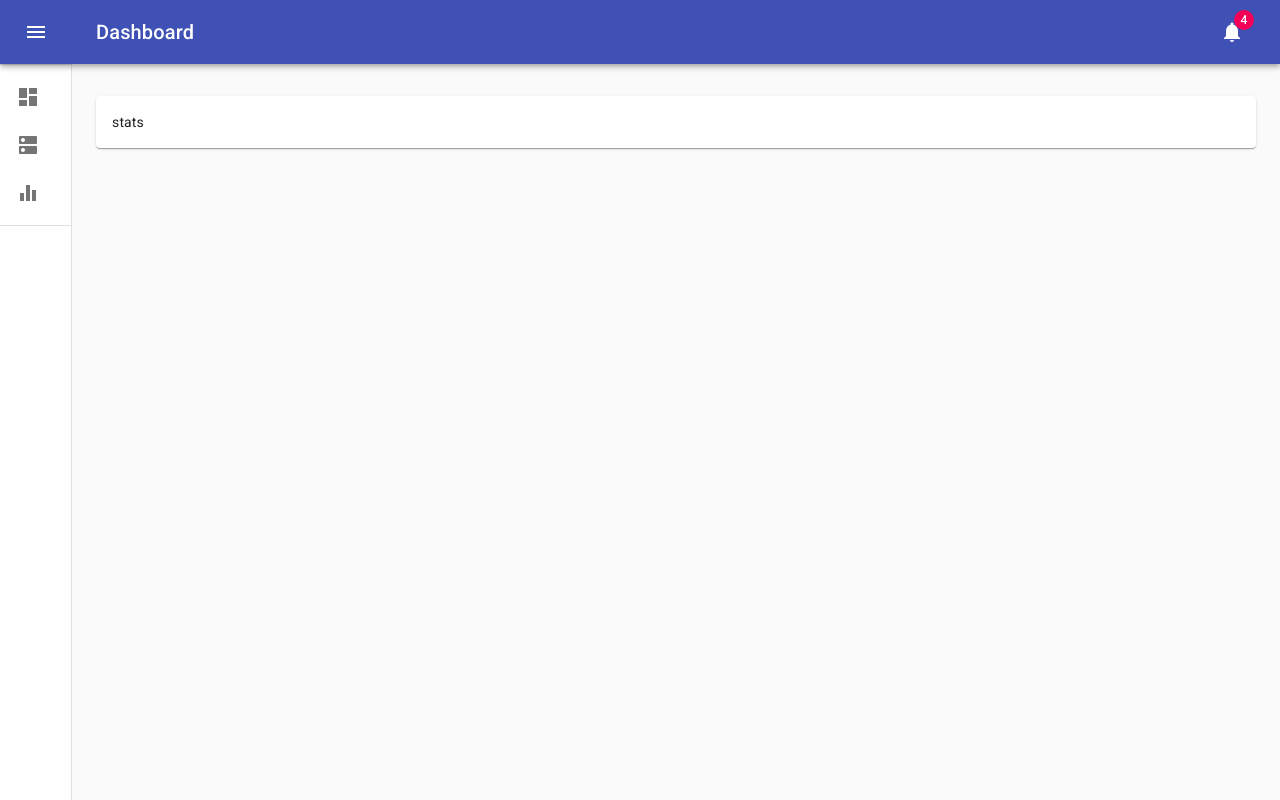
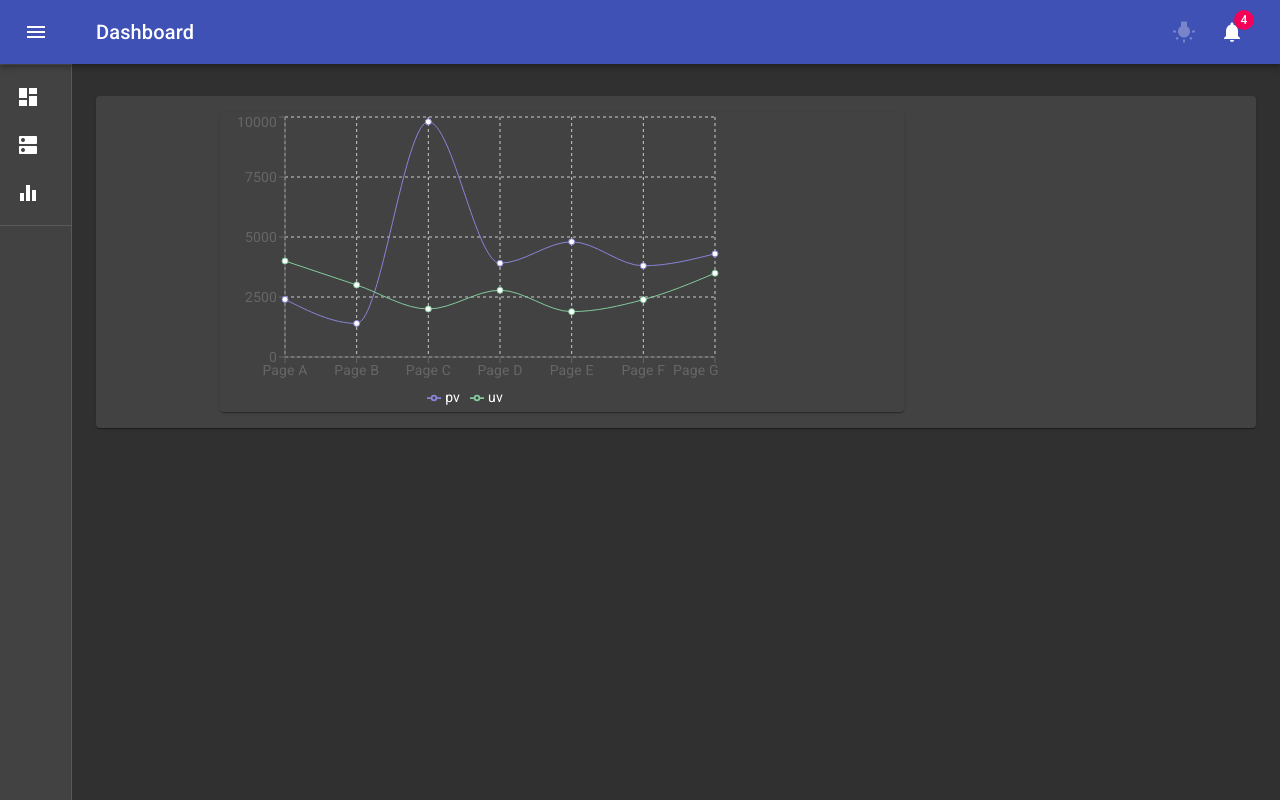
Before and after one commit to karpinski1994/karpinski1994.github.io, a React (Create React App) app in the folder client/: page /stats in a window 1280 px wide. Built offline with nearby package versions, Linux system fonts and the light colour scheme.

Commit message:
Add recharts and dark/light mode

```diff
--- a/client/package.json
+++ b/client/package.json
@@ -14,6 +14,7 @@
     "@types/node": "^14.14.6",
     "@types/react": "^16.9.55",
     "@types/react-dom": "^16.9.9",
+    "@types/recharts": "^1.8.16",
     "axios": "^0.20.0",
     "lodash": "^4.17.20",
     "react": "^16.13.1",
@@ -22,6 +23,7 @@
     "react-redux": "^7.2.1",
     "react-router-dom": "^5.2.0",
     "react-scripts": "3.4.3",
+    "recharts": "^1.8.5",
     "redux": "^4.0.5",
     "redux-thunk": "^2.3.0",
     "shortid": "^2.2.15",
--- a/client/src/App.js
+++ b/client/src/App.js
@@ -1,10 +1,11 @@
 import React from "react";
 import { BrowserRouter, Route } from "react-router-dom";
 import Dashboard from "containers/Dashboard/index";
-import ProductsForm from "containers/Products/Form";
+import { Container } from '@material-ui/core';
 import styled from "styled-components";
 import Decks from 'containers/Decks/Decks.tsx'
-import { Container } from '@material-ui/core';
+import Stats from "containers/Stats/Stats";
+import Chart from "containers/Chart/Chart";
 const Wrapper = styled.div`
   height: 100vh;
   width: 100vw;
@@ -30,7 +31,7 @@ function App() {
       <BrowserRouter>
         <Route path="/" exact component={()=> <div>dzik</div> } />
         <Route path="/decks" exact component={Decks} />
-        <Route path="/stats" exact component={()=> <div>stats</div> } />
+        <Route path="/stats" exact component={Stats} />
       </BrowserRouter>
     </Dashboard>
 
--- /dev/null
+++ b/client/src/containers/Chart/Chart.tsx
@@ -0,0 +1,50 @@
+import React, { PureComponent } from 'react';
+import {
+  LineChart, Line, XAxis, YAxis, CartesianGrid, Tooltip, Legend,
+} from 'recharts';
+
+const data = [
+  {
+    name: 'Page A', uv: 4000, pv: 2400, amt: 2400,
+  },
+  {
+    name: 'Page B', uv: 3000, pv: 1398, amt: 2210,
+  },
+  {
+    name: 'Page C', uv: 2000, pv: 9800, amt: 2290,
+  },
+  {
+    name: 'Page D', uv: 2780, pv: 3908, amt: 2000,
+  },
+  {
+    name: 'Page E', uv: 1890, pv: 4800, amt: 2181,
+  },
+  {
+    name: 'Page F', uv: 2390, pv: 3800, amt: 2500,
+  },
+  {
+    name: 'Page G', uv: 3490, pv: 4300, amt: 2100,
+  },
+];
+
+export default class Example extends PureComponent {
+  static jsfiddleUrl = 'https://jsfiddle.net/alidingling/xqjtetw0/';
+
+  render() {
+    return (
+      <LineChart
+        width={500}
+        height={300}
+        data={data}
+      >
+        <CartesianGrid strokeDasharray="3 3" />
+        <XAxis dataKey="name" />
+        <YAxis />
+        <Tooltip />
+        <Legend />
+        <Line type="monotone" dataKey="pv" stroke="#8884d8" activeDot={{ r: 8 }} />
+        <Line type="monotone" dataKey="uv" stroke="#82ca9d" />
+      </LineChart>
+    );
+  }
+}
--- a/client/src/containers/Dashboard/index.tsx
+++ b/client/src/containers/Dashboard/index.tsx
@@ -1,4 +1,4 @@
-import React from 'react';
+import React, { useState } from 'react';
 import clsx from 'clsx';
 import { makeStyles } from '@material-ui/core/styles';
 import CssBaseline from '@material-ui/core/CssBaseline';
@@ -18,7 +18,10 @@ import Link from '@material-ui/core/Link';
 import MenuIcon from '@material-ui/icons/Menu';
 import ChevronLeftIcon from '@material-ui/icons/ChevronLeft';
 import NotificationsIcon from '@material-ui/icons/Notifications';
-import {navList} from 'components/Nav/navList.tsx';
+import WbIncandescentIcon from '@material-ui/icons/WbIncandescent';
+import { navList } from 'components/Nav/navList.tsx';
+import { createMuiTheme, ThemeProvider } from "@material-ui/core/styles";
+import Switch from "@material-ui/core/Switch";
 function Copyright() {
   return (
     <Typography variant="body2" color="textSecondary" align="center">
@@ -110,9 +113,19 @@ const useStyles = makeStyles((theme) => ({
 
 }));
 
-export default function Dashboard(props) {
+export default function Dashboard(props: any) {
   const classes = useStyles();
   const [open, setOpen] = React.useState(false);
+  const [lightState, setDarkState] = useState(false);
+  const palletType = lightState ? "light" : "dark";
+  const darkTheme = createMuiTheme({
+    palette: {
+      type: palletType,
+    }
+  });
+  const handleThemeChange = () => {
+    setDarkState(!lightState);
+  };
   const handleDrawerOpen = () => {
     setOpen(true);
   };
@@ -121,6 +134,7 @@ export default function Dashboard(props) {
   };
 
   return (
+    <ThemeProvider theme={darkTheme}>
       <div className={classes.root}>
         <CssBaseline />
         <AppBar position="absolute" className={clsx(classes.appBar, open && classes.appBarShift)}>
@@ -137,6 +151,9 @@ export default function Dashboard(props) {
             <Typography component="h1" variant="h6" color="inherit" noWrap className={classes.title}>
               Dashboard
           </Typography>
+            <IconButton color="inherit" onClick={handleThemeChange} >
+              <WbIncandescentIcon color={lightState ? "inherit" : "disabled"} />
+            </IconButton>
             <IconButton color="inherit">
               <Badge badgeContent={4} color="secondary">
                 <NotificationsIcon />
@@ -169,5 +186,6 @@ export default function Dashboard(props) {
           </Container>
         </main>
       </div>
+    </ThemeProvider>
   );
 }
--- a/client/src/containers/Decks/Decks.tsx
+++ b/client/src/containers/Decks/Decks.tsx
@@ -16,6 +16,7 @@ import Typography from "@material-ui/core/Typography";
 import Link from "@material-ui/core/Link";
 import { makeStyles } from "@material-ui/core/styles";
 import Container from "@material-ui/core/Container";
+import indigo from '@material-ui/core/colors/indigo';
 
 function Copyright() {
   return (
@@ -53,13 +54,16 @@ const useStyles = makeStyles((theme) => ({
   heroContent: {
     padding: theme.spacing(8, 0, 6),
   },
-  cardHeader: {
+  card: {
     backgroundColor:
       theme.palette.type === "light"
         ? theme.palette.grey[200]
         : theme.palette.grey[700],
   },
-  cardPricing: {
+  cardHeader: {
+    backgroundColor: indigo[300]
+  },
+  questionsQuantity: {
     display: "flex",
     justifyContent: "center",
     alignItems: "baseline",
@@ -126,7 +130,7 @@ export default function Decks() {
     <Container maxWidth="md" component="main">
       <Grid container spacing={5} alignItems="flex-end">
         {decks.map((deck) => (
-          // Enterprise card is full width at sm breakpoint
+          // Enterprise questionsQuantity is full width at sm breakpoint
           <Grid
             item
             key={deck.title}
@@ -134,7 +138,7 @@ export default function Decks() {
             sm={deck.title === "Enterprise" ? 12 : 6}
             md={4}
           >
-            <Card>
+            <Card className={classes.card}>
               <CardHeader
                 title={deck.title}
                 titleTypographyProps={{ align: "center", variant: "caption" }}
@@ -176,7 +180,7 @@ export default function Decks() {
                 className={classes.cardHeader}
               />
               <CardContent>
-                <div className={classes.cardPricing}>
+                <div className={classes.questionsQuantity}>
                   <Typography component="h2" variant="h6" color="textPrimary">
                     Questions: {deck.questionsQuantity}
                   </Typography>
--- /dev/null
+++ b/client/src/containers/Stats/Stats.jsx
@@ -0,0 +1,19 @@
+import React from "react";
+import Grid from "@material-ui/core/Grid";
+
+import Container from "@material-ui/core/Container";
+import Chart from '../Chart/Chart'
+
+import Paper from '@material-ui/core/Paper';
+export default function Stats() {
+
+  return (
+    <Container maxWidth="md" component="main">
+      <Grid item xs={12} md={8} lg={9}>
+        <Paper >
+          <Chart />
+        </Paper>
+      </Grid>
+    </Container>
+  );
+}
```
Also changed, not shown: 1 other file (tests, documents, lock files or other folders). Lines whose indentation alone changed are shown as unchanged.
